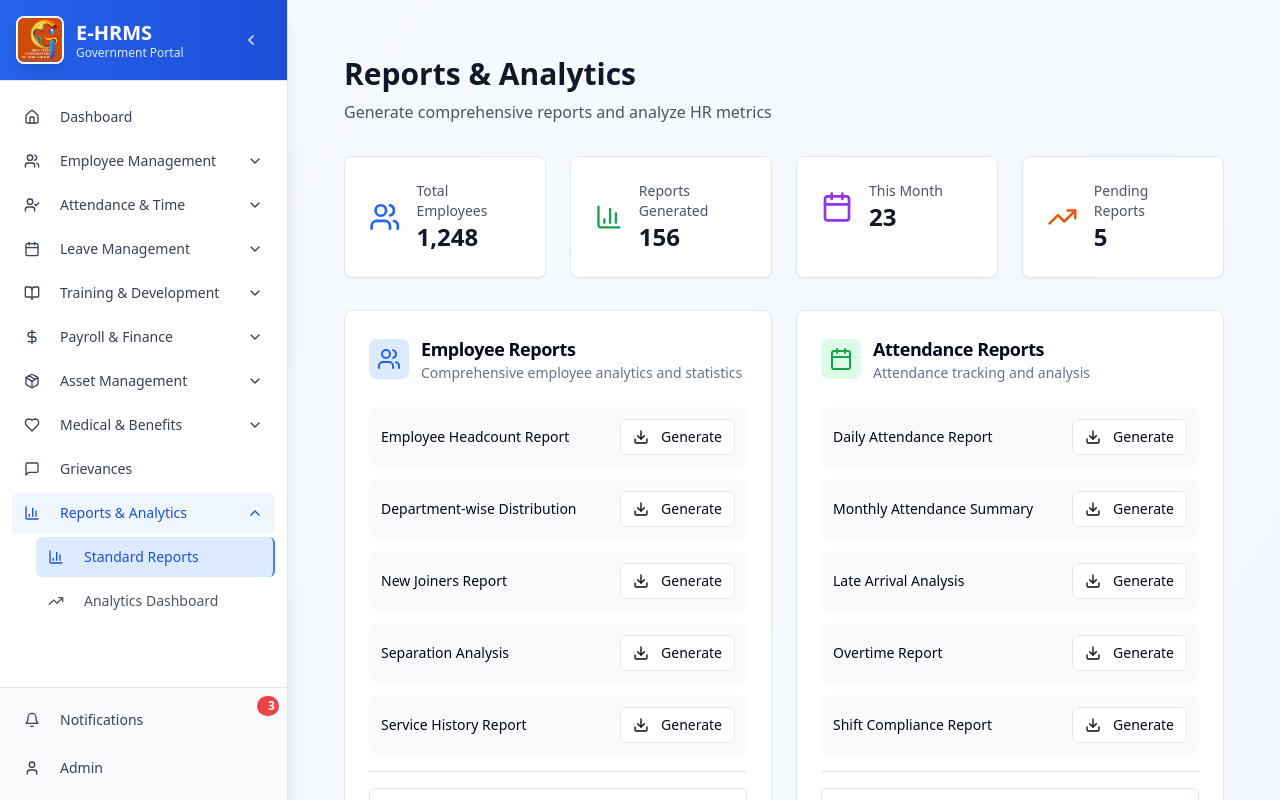
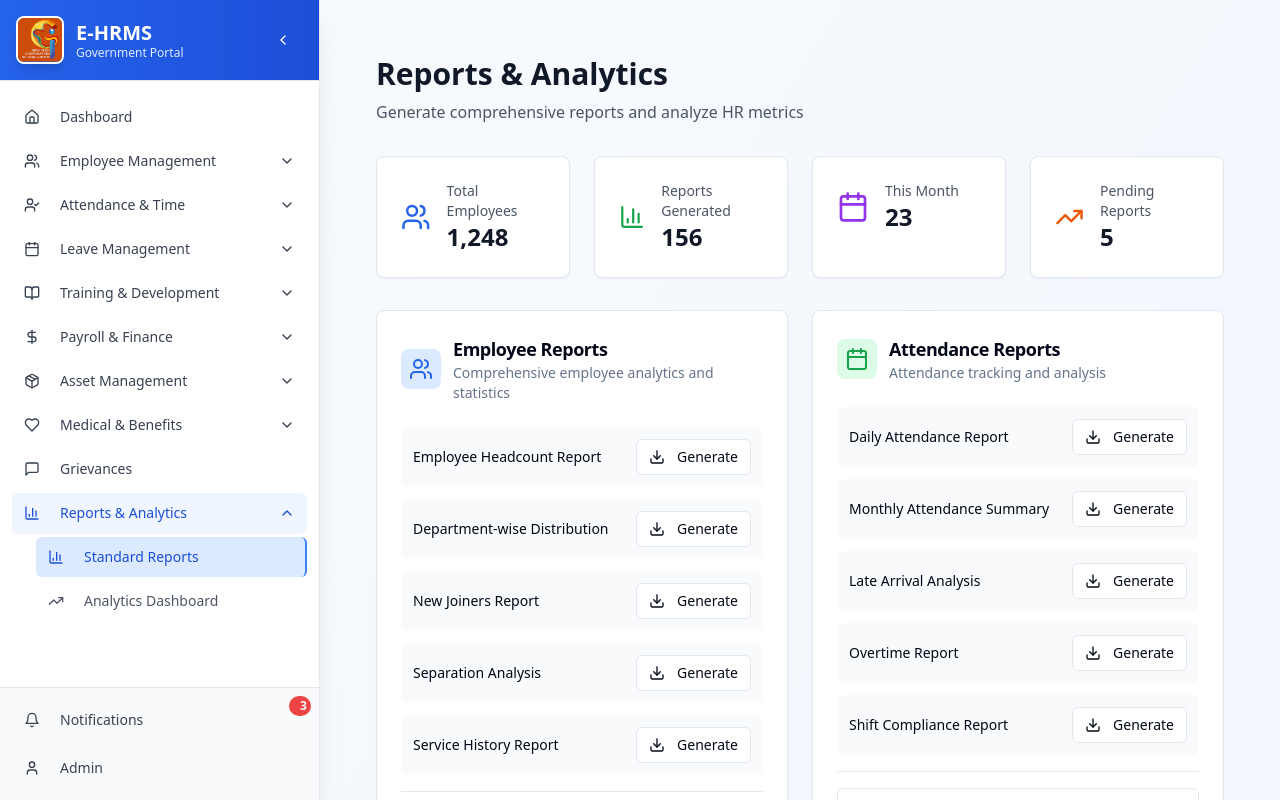
Before and after one commit to TringappsNet/e-hrms-flow-nexus, a React (Vite) app: page /reports in a window 1280 px wide. Shown: the top 800 px of the page. Built offline with nearby package versions, Linux system fonts and the light colour scheme.

Commit message:
Fix: Improve sidebar usability
Expand sidebar width and remove scrollbar to reduce jitter.

```diff
--- a/src/components/layout/AppLayout.tsx
+++ b/src/components/layout/AppLayout.tsx
@@ -13,10 +13,9 @@ export const AppLayout = ({ children }: AppLayoutProps) => {
     <div className="flex min-h-screen bg-gradient-to-br from-slate-50 to-blue-50">
       <Sidebar onCollapsedChange={setIsCollapsed} />
       <main
-        className="flex-1 overflow-auto"
+        className="flex-1 overflow-auto transition-all duration-200 ease-in-out"
         style={{
-          marginLeft: isCollapsed ? '64px' : '288px',
-          transition: 'margin-left 0.2s ease-in-out'
+          marginLeft: isCollapsed ? '64px' : '320px'
         }}
       >
         <div className="p-6">
--- a/src/components/layout/Sidebar.tsx
+++ b/src/components/layout/Sidebar.tsx
@@ -1,6 +1,5 @@
 import { useState, useEffect } from "react";
 import { Button } from "@/components/ui/button";
-import { ScrollArea } from "@/components/ui/scroll-area";
 import {
   Users,
   UserCheck,
@@ -193,7 +192,7 @@ export const Sidebar = ({ onCollapsedChange }: SidebarProps) => {
   const hasActiveSubItem = (subItems: any[]) => subItems?.some(item => isPathActive(item.path));
 
   return (
-    <div className={`bg-white shadow-xl border-r border-gray-200 ${isCollapsed ? 'w-16' : 'w-72'} h-screen flex flex-col fixed left-0 top-0 z-50`} style={{ transition: 'width 0.2s ease-in-out' }}>
+    <div className={`bg-white shadow-xl border-r border-gray-200 ${isCollapsed ? 'w-16' : 'w-80'} h-screen flex flex-col fixed left-0 top-0 z-50`}>
       {/* Header */}
       <div className="p-4 border-b border-gray-200 bg-gradient-to-r from-blue-600 to-blue-700 flex-shrink-0">
         <div className="flex items-center justify-between">
@@ -225,8 +224,8 @@ export const Sidebar = ({ onCollapsedChange }: SidebarProps) => {
         </div>
       </div>
 
-      {/* Navigation Menu with ScrollArea */}
-      <ScrollArea className="flex-1 px-3 py-4">
+      {/* Navigation Menu with native scrolling */}
+      <div className="flex-1 px-3 py-4 overflow-y-auto">
         <div className="space-y-1">
           {menuCategories.map((category) => {
             if (category.path) {
@@ -241,7 +240,6 @@ export const Sidebar = ({ onCollapsedChange }: SidebarProps) => {
                       ? "bg-blue-50 text-blue-700 border-r-4 border-blue-600 shadow-sm font-medium"
                       : "text-gray-700 hover:text-blue-600 hover:bg-gray-50"
                   } ${isCollapsed ? 'px-2' : 'px-3'}`}
-                  style={{ transition: 'none' }}
                 >
                   <category.icon className={`h-5 w-5 ${isCollapsed ? '' : 'mr-3'} flex-shrink-0`} />
                   {!isCollapsed && <span className="font-medium truncate">{category.label}</span>}
@@ -262,7 +260,6 @@ export const Sidebar = ({ onCollapsedChange }: SidebarProps) => {
                         ? "bg-blue-50 text-blue-700 shadow-sm font-medium"
                         : "text-gray-700 hover:text-blue-600 hover:bg-gray-50"
                     } ${isCollapsed ? 'px-2' : 'px-3'}`}
-                    style={{ transition: 'none' }}
                   >
                     <category.icon className={`h-5 w-5 ${isCollapsed ? '' : 'mr-3'} flex-shrink-0`} />
                     {!isCollapsed && (
@@ -280,7 +277,7 @@ export const Sidebar = ({ onCollapsedChange }: SidebarProps) => {
                   </Button>
 
                   {!isCollapsed && isExpanded && category.subItems && (
-                    <div className="ml-6 space-y-1 overflow-hidden">
+                    <div className="ml-6 space-y-1">
                       {category.subItems.map((subItem) => (
                         <Button
                           key={subItem.path}
@@ -291,7 +288,6 @@ export const Sidebar = ({ onCollapsedChange }: SidebarProps) => {
                               ? "bg-blue-100 text-blue-700 border-r-2 border-blue-500 font-medium"
                               : "text-gray-600 hover:text-blue-600 hover:bg-gray-50"
                           } px-3 py-2`}
-                          style={{ transition: 'none' }}
                         >
                           <subItem.icon className="h-4 w-4 mr-3 flex-shrink-0" />
                           <span className="truncate">{subItem.label}</span>
@@ -304,7 +300,7 @@ export const Sidebar = ({ onCollapsedChange }: SidebarProps) => {
             }
           })}
         </div>
-      </ScrollArea>
+      </div>
 
       {/* Bottom Section */}
       <div className="p-3 border-t border-gray-200 bg-gray-50 flex-shrink-0">
@@ -312,7 +308,6 @@ export const Sidebar = ({ onCollapsedChange }: SidebarProps) => {
           <Button
             variant="ghost"
             className={`w-full justify-start relative text-gray-700 hover:text-blue-600 hover:bg-gray-100 ${isCollapsed ? 'px-2' : 'px-3'}`}
-            style={{ transition: 'none' }}
           >
             <Bell className={`h-5 w-5 ${isCollapsed ? '' : 'mr-3'} flex-shrink-0`} />
             {!isCollapsed && <span className="font-medium">Notifications</span>}
@@ -326,7 +321,6 @@ export const Sidebar = ({ onCollapsedChange }: SidebarProps) => {
               <Button
                 variant="ghost"
                 className={`w-full justify-start text-gray-700 hover:text-blue-600 hover:bg-gray-100 ${isCollapsed ? 'px-2' : 'px-3'}`}
-                style={{ transition: 'none' }}
               >
                 <User className={`h-5 w-5 ${isCollapsed ? '' : 'mr-3'} flex-shrink-0`} />
                 {!isCollapsed && <span className="font-medium">Admin</span>}
```
